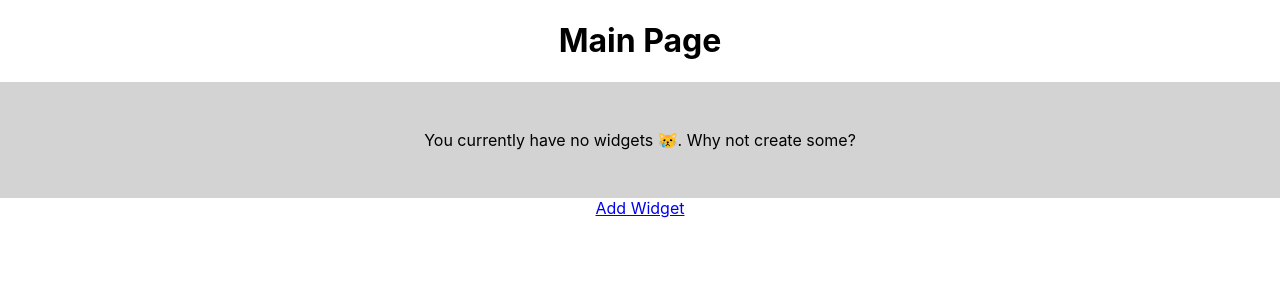
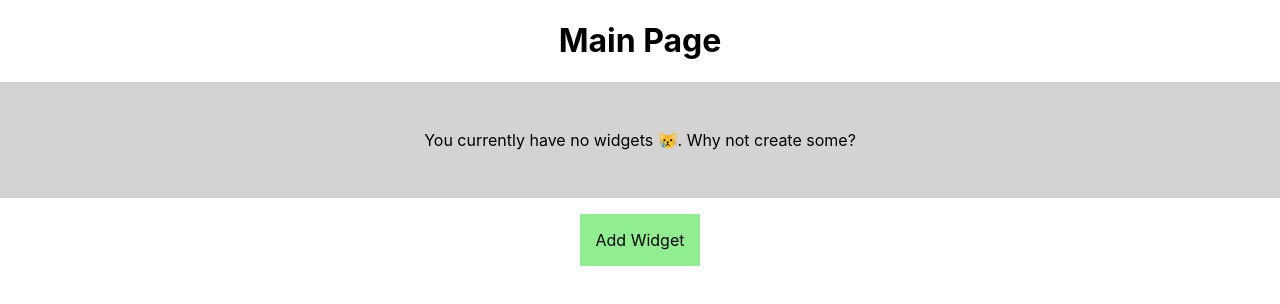
Before and after one commit to tombonynge/ss_fcc, a React (Create React App) app: page / in a window 1280 px wide. Shown: the top 304 px of the page. Built offline with nearby package versions, Linux system fonts and the light colour scheme.

Commit message:
minor style changes

```diff
--- a/src/components/Main.js
+++ b/src/components/Main.js
@@ -12,6 +12,16 @@ const WidgetContainer = styled.div`
     background: lightgrey;
     gap: 2em;
     padding: 2rem;
+`;
+
+const Btn = styled.div`
+    display: inline-block;
+    padding: 1em;
+    cursor: pointer;
+    background: lightgreen;
+    margin: 1em;
+    text-decoration: none;
+    color: black;
 `;
 
 const Main = ({ widgets, removeWidget }) => {
@@ -35,7 +45,6 @@ const Main = ({ widgets, removeWidget }) => {
 
     return (
         <>
-            {showModal && <Modal handleDelete={handleDelete} cancelDelete={cancelDelete} />}
             <h1>Main Page</h1>
             <WidgetContainer>
                 {widgets.length === 0 && <p>You currently have no widgets 😿. Why not create some?</p>}
@@ -43,9 +52,11 @@ const Main = ({ widgets, removeWidget }) => {
                     <Widget key={w.id} id={w.id} name={w.name} language={w.language} checkDelete={checkDelete} />
                 ))}
             </WidgetContainer>
+
             <Link to={"/addwidget"} data-testid="add-widget-link">
-                Add Widget
+                <Btn>Add Widget</Btn>
             </Link>
+            {showModal && <Modal handleDelete={handleDelete} cancelDelete={cancelDelete} />}
         </>
     );
 };
--- a/src/components/Widget.js
+++ b/src/components/Widget.js
@@ -4,13 +4,11 @@ const Container = styled.div`
     width: 150px;
     background: white;
     border-radius: 10px;
-    display: flex;
-    flex-flow: column nowrap;
-    justify-content: center;
-    align-items: center;
     padding: 1rem;
+    text-align: left;
     -webkit-box-shadow: 12px 11px 21px -6px rgba(0, 0, 0, 0.43);
     box-shadow: 12px 11px 21px -6px rgba(0, 0, 0, 0.43);
+    position: relative;
 `;
 
 const Widget = ({ id, name, language, checkDelete }) => {
--- a/src/index.css
+++ b/src/index.css
@@ -1,13 +1,7 @@
 body {
-  margin: 0;
-  font-family: -apple-system, BlinkMacSystemFont, 'Segoe UI', 'Roboto', 'Oxygen',
-    'Ubuntu', 'Cantarell', 'Fira Sans', 'Droid Sans', 'Helvetica Neue',
-    sans-serif;
-  -webkit-font-smoothing: antialiased;
-  -moz-osx-font-smoothing: grayscale;
+    margin: 0;
+    font-family: -apple-system, BlinkMacSystemFont, "Segoe UI", "Roboto", "Oxygen", "Ubuntu", "Cantarell", "Fira Sans", "Droid Sans", "Helvetica Neue",
+        sans-serif;
+    -webkit-font-smoothing: antialiased;
+    -moz-osx-font-smoothing: grayscale;
 }
-
-code {
-  font-family: source-code-pro, Menlo, Monaco, Consolas, 'Courier New',
-    monospace;
-}
```
